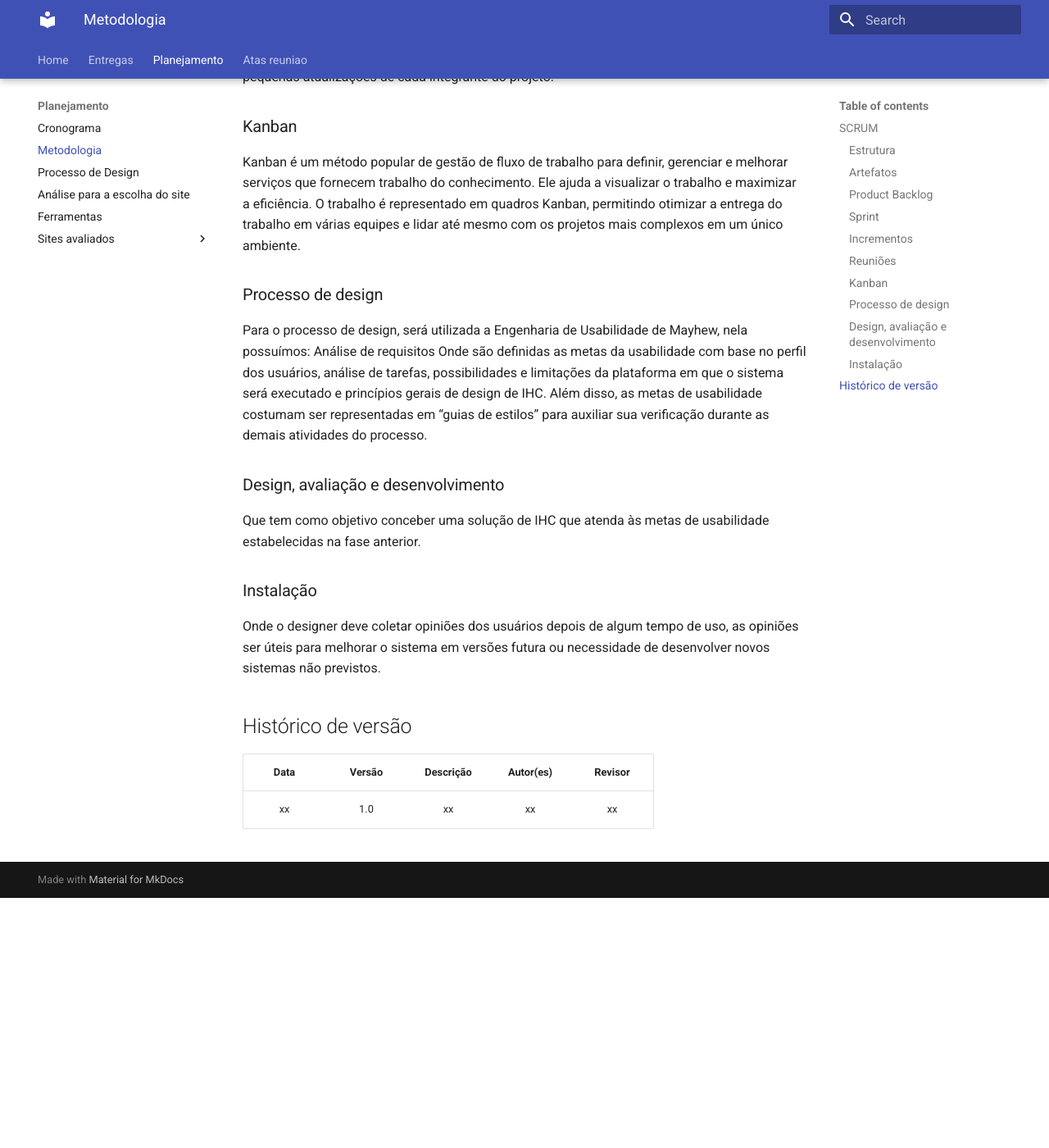
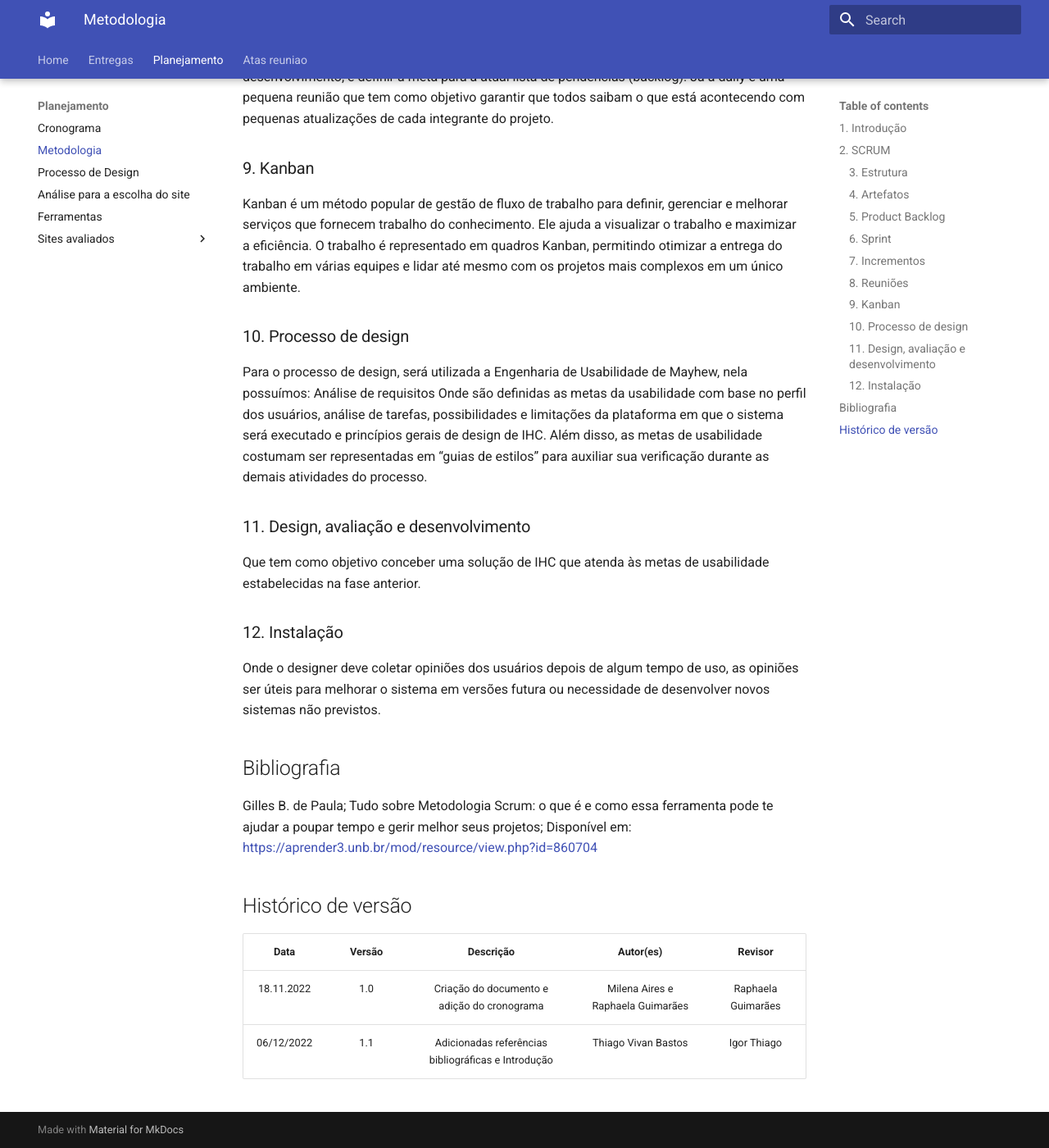
Before and after one commit to mdsreq-fga-unb/2022.2-Aprender3, an MkDocs documentation site: the page built from docs/Planejamento/Metodologia.md, in a window 1280 px wide and 1400 px high, scrolled down 1883 px. Shown: the whole window at 82% size. Built offline with MkDocs 1.6.1 and Material for MkDocs 9.7.7, drawn with Linux system fonts in a browser that asks for light colours; before the commit the page ends 2978 px from its top, so only the background shows below that; some of the changed text lies outside the part shown.

Commit message:
Update Metodologia.md

```diff
--- a/docs/Planejamento/Metodologia.md
+++ b/docs/Planejamento/Metodologia.md
@@ -1,53 +1,58 @@
 # Metodologia
 
+
+## 1. Introdução
 Este documento se refere às metodologias adotadas no projeto. Esse processo é importante para ter clareza do modo em que o trabalho será organizado e executado como um todo e tem como objetivo principal aprimorar a agilidade e performance do time.
 
-## SCRUM
-
+## 2. SCRUM
 O principal objetivo do Scrum é estimular as equipes a aprenderem com as experiências, a se organizarem enquanto resolvem um problema e a refletirem sobre os êxitos e fracassos para melhorarem sempre.
 
-### Estrutura
+### 3. Estrutura
 A estrutura do Scrum é heurística, baseada no aprendizado contínuo e na adaptação aos fatores variáveis. Ele reconhece que a equipe não sabe tudo no início de um projeto e que irá estar evoluindo de acordo com a experiência.
 Ele é estruturado para ajudar as equipes a se adaptarem naturalmente às mudanças e aos requisitos do usuário, com repriorização integrada no processo e ciclos curtos de liberação para que sua equipe aprenda e melhore constantemente.
 Apesar de ser estruturado, não é imutável, ele pode ser adaptado de acordo com as necessidades, como é o caso do SCRUM que será utilizado na nossa equipe.
 
-### Artefatos
-
+### 4. Artefatos
 Um artefato é algo que produzimos, como uma ferramenta para resolver problemas. São informações que as equipes Scrum e as partes interessadas usam para detalhar o produto que está sendo desenvolvido, as ações para a produção dele e as ações realizadas durante o projeto. Nessa metodologia há 3 delas:
 
-### Product Backlog
+### 5. Product Backlog
 É uma lista de recursos novos, aprimoramentos, atualizações de segurança, tarefas ou requisitos de trabalho necessários para criar um produto. Ele é compilado a partir de fontes de informações como suporte ao cliente, análise da concorrência, demandas de mercado e análise geral de negócios.
 O backlog do produto é considerado um artefato “dinâmico”, pois ele é atualizado sob demanda à medida que novas informações estão disponíveis. É um backlog que envolve diferentes equipes, que é mantido e curado pelo proprietário do produto entre ciclos de sprint e à medida que novas ideias surgem. Ele contém tarefas que já estavam em uma sprint ativo, mas sem prioridade e foram movidas para o backlog.
 
-### Sprint
+### 6. Sprint
 Conjunto de tarefas de backlog do produto que foram promovidas a serem desenvolvidas durante o próximo incremento do produto. Os backlogs da sprint são criados pelas equipes de desenvolvimento para planejar materiais a serem entregues para incrementos futuros e detalhar o trabalho necessário para criar o incremento.
 Os backlogs da sprint são criados pela seleção de uma tarefa no backlog do produto e divisão dessa tarefa em itens de sprint menores e acionáveis. Pense em um exemplo de tarefa como “construir uma página de carrinho de compras”, que requer muitas subtarefas de design e desenvolvimento. O backlog do produto é onde fica a tarefa principal, enquanto as tarefas de suporte como “criar um modelo de design visual de carrinho de compras” ou “programar as sessões do carrinho de compras” ficam no backlog da sprint.
 
-### Incrementos
+### 7. Incrementos
 Também chamados de “meta de sprint”, incrementos de produto são os materiais de entrega do cliente que foram produzidos nas tarefas do backlog do produto durante a sprint. Os incrementos de todos as sprints anteriores também são considerados aqui. Sempre há um incremento para cada sprint, e o incremento é decidido durante a fase de planejamento do Scrum.
 
-### Reuniões
+### 8. Reuniões
 Existirá dois tipos de reuniões: Review/Planning e as Dailies.
 Uma reunião de sprint planning (planejamento de sprint) é realizada antes do início de um sprint. O objetivo é determinar o plano para o sprint que vai começar e definir uma meta.
 O planejamento do sprint inclui concordar com o número de itens da lista de pendências  do sprint, que é de responsabilidade da equipe de desenvolvimento, e definir a meta para a atual lista de pendências (backlog).
 Já a daily é uma pequena reunião que tem como objetivo garantir que todos saibam o que está acontecendo com pequenas atualizações de cada integrante do projeto.
 
-### Kanban
+### 9. Kanban
 Kanban é um método popular de gestão de fluxo de trabalho para definir, gerenciar e melhorar serviços que fornecem trabalho do conhecimento. Ele ajuda a visualizar o trabalho e maximizar a eficiência. O trabalho é representado em quadros Kanban, permitindo otimizar a entrega do trabalho em várias equipes e lidar até mesmo com os projetos mais complexos em um único ambiente.
 
-### Processo de design
+### 10. Processo de design
 Para o processo de design, será utilizada a Engenharia de Usabilidade de Mayhew, nela possuímos:
 Análise de requisitos
 Onde são definidas as metas da usabilidade com base no perfil dos usuários, análise de tarefas, possibilidades e limitações da plataforma em que o sistema será executado e princípios gerais de design de IHC. Além disso, as metas de usabilidade costumam ser representadas em “guias de estilos” para auxiliar sua verificação durante as demais atividades do processo.
 
-### Design, avaliação e desenvolvimento
+### 11. Design, avaliação e desenvolvimento
 Que tem como objetivo conceber uma solução de IHC que atenda às metas de usabilidade estabelecidas na fase anterior.
 
-### Instalação
+### 12. Instalação
 Onde o designer deve coletar opiniões dos usuários depois de algum tempo de uso, as opiniões ser úteis para melhorar o sistema em versões futura ou necessidade de desenvolver novos sistemas não previstos.
+
+## Bibliografia
+Gilles B. de Paula; Tudo sobre Metodologia Scrum: o que é e como essa ferramenta pode te ajudar a poupar tempo e gerir melhor seus projetos; Disponível em: <https://aprender3.unb.br/mod/resource/view.php?id=860704>
+
 
 
 ## Histórico de versão
 |    Data    | Versão | Descrição    | Autor(es)    | Revisor            |
 | :--------: | :----: | :----------: | :----------: | :----------------: |
-| xx |  1.0   |  xx | xx | xx |
+| 18.11.2022 |  1.0   | Criação do documento e adição do cronograma | Milena Aires e Raphaela Guimarães | Raphaela Guimarães |
+| 06/12/2022 | 1.1 | Adicionadas referências bibliográficas e Introdução | Thiago Vivan Bastos | Igor Thiago |
```
